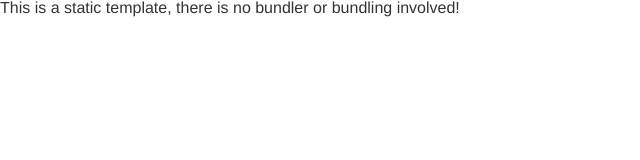
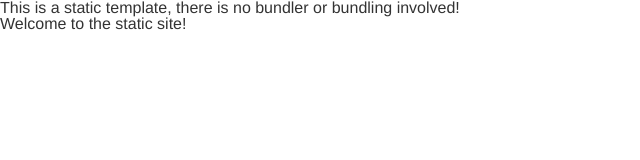
Before and after one commit to artismarti/merge-queue-tests, a website: page thisCanChange/index.html in a window 1280 px wide. Shown: the whole page, without its empty margins (0-640 px from the left). Drawn offline with Linux system fonts and the light colour scheme.

Commit message:
allowed change

```diff
--- a/thisCanChange/index.html
+++ b/thisCanChange/index.html
@@ -12,6 +12,7 @@
 		<h1>
 			This is a static template, there is no bundler or bundling involved!
 		</h1>
+		<p>Welcome to the static site!</p>
 		<script src="app.js"></script>
 	</body>
 </html>
```
